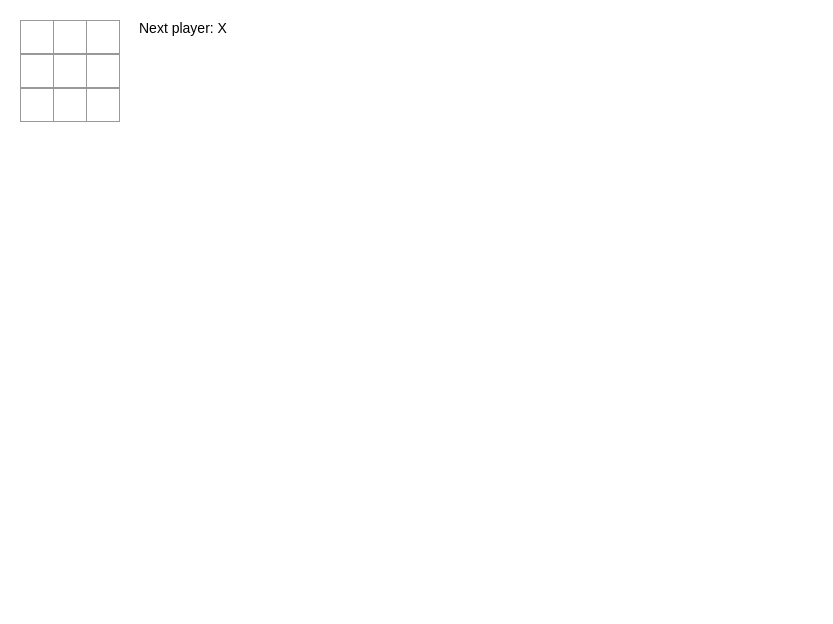
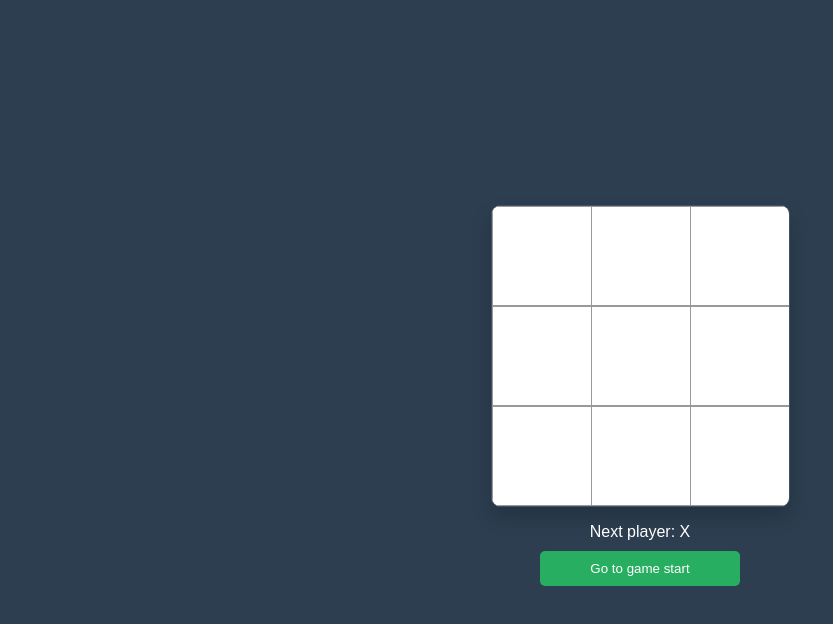
Before and after one commit to Dahoonkk/Studying_React, a React (Create React App) app in the folder tictactoe/: page / in a window 1280 px wide. Shown: the top 624 px of the page, without its empty margins (0-833 px from the left). Built offline with nearby package versions, Linux system fonts and the light colour scheme; the HTML template or start-up script is replaced by a standard one.

Commit message:
css 수정

```diff
--- a/tictactoe/src/App.css
+++ b/tictactoe/src/App.css
@@ -1,8 +1,28 @@
 .game {
   display: flex;
-  flex-direction: row;
+  flex-direction: column;
+  height: 100vh;
+  justify-content: center;
+  align-items: center;
 }
 
 .game-info {
-  margin-left: 20px;
+  margin-top: 16px;
+  width: 100%;
+  display: flex;
+  flex-direction: column;
+  justify-content: center;
+  align-items: center;
 }
+
+.move-button {
+  width: 200px;
+  background-color: #27ae60;
+  border-width:0px;
+  border-radius: 5px;
+  color: #fff;
+  font-weight: 200;
+  margin-bottom: 10px;
+  padding: 10px 20px;
+  text-decoration: none;
+}
--- a/tictactoe/src/App.js
+++ b/tictactoe/src/App.js
@@ -5,6 +5,7 @@ import Board from "./components/Board";
 function App() {
   const [history, setHistory] = useState([{ squares: Array(9).fill(null) }]);
   const [xIsNext, setXisNext] = useState(true);
+  const [stepNumber, setStepNumber] = useState(0);
 
   const calculateWinner = (squares) => {
     const lines = [
@@ -31,7 +32,7 @@ function App() {
     return null;
   };
 
-  const current = history[history.length - 1];
+  const current = history[stepNumber];
   const winner = calculateWinner(current.squares);
 
   let status;
@@ -42,14 +43,33 @@ function App() {
   }
 
   const handleClick = (i) => {
-    const newSquares = current.squares.slice();
+    const newHistory = history.slice(0, stepNumber + 1);
+    const newCurrent = newHistory[newHistory.length - 1];
+    const newSquares = newCurrent.squares.slice();
     if (calculateWinner(newSquares) || newSquares[i]) {
       return;
     }
 
     newSquares[i] = xIsNext ? "X" : "O";
-    setHistory([...history, { squares: newSquares }]);
+    setHistory([...newHistory, { squares: newSquares }]);
     setXisNext((prev) => !prev);
+
+    setStepNumber(newHistory.length);
+  };
+
+  const moves = history.map((step, move) => {
+    const desc = move ?
+    `Go to move #${move}` :'Go to game start';
+    return (
+      <li key={move}>
+        <button className="move-button" onClick={() => jumpTo(move)}>{desc}</button>
+      </li>
+    )
+  });
+
+  const jumpTo = (step) => {
+    setStepNumber(step);
+    setXisNext((step % 2) === 0);
   };
 
   return (
@@ -59,6 +79,7 @@ function App() {
       </div>
       <div className="game-info">
         <div className="status">{status}</div>
+        <ol style={{ listStyle : 'none' }}>{moves}</ol>
       </div>
     </div>
   );
--- a/tictactoe/src/components/Board.css
+++ b/tictactoe/src/components/Board.css
@@ -1,3 +1,10 @@
+.board-wrapper {
+    border: 1px solid rgba(255, 255, 255, .1);
+    box-shadow: rgba(0, 0, 0, 0.19) 0px 10px 20px;
+    border-radius: 9px;
+    overflow: hidden;
+}
+
 .status {
     margin-bottom: 10px;
 }
--- a/tictactoe/src/components/Board.js
+++ b/tictactoe/src/components/Board.js
@@ -7,7 +7,7 @@ const Board = ({ squares, onClick }) => {
   };
 
   return (
-    <div>
+    <div className="board-wrapper">
       <div className="board-row">
         {renderSquare(0)}
         {renderSquare(1)}
--- a/tictactoe/src/components/Square.css
+++ b/tictactoe/src/components/Square.css
@@ -2,11 +2,11 @@
     background-color: white;
     border: 1px solid #999;
     font-size: 24px;
-    height: 34px;
+    height: 100px;
+    width:100px;
     margin-right: -1px;
     mrgin-top: -1px;
     padding: 0;
     text-align: center;
-    width: 34px;
     float: left;
 }
--- a/tictactoe/src/index.css
+++ b/tictactoe/src/index.css
@@ -1,8 +1,12 @@
 body {
-  font: 14px "Century Gothic", Futura, sans-serif;
-  margin: 20px;
+  background-color: #2c3e50;
+  color: #fff;
+  font-family: sans-serif;
+  margin: 0;
+  padding: 0;
 }
 
 ol, ul {
-  padding-left: 30px;
+  margin: 0px;
+  padding: 0px;
 }
```
Also changed, not shown: tictactoe/image-1.png (added), 1 other file (tests, documents, lock files or other folders).
